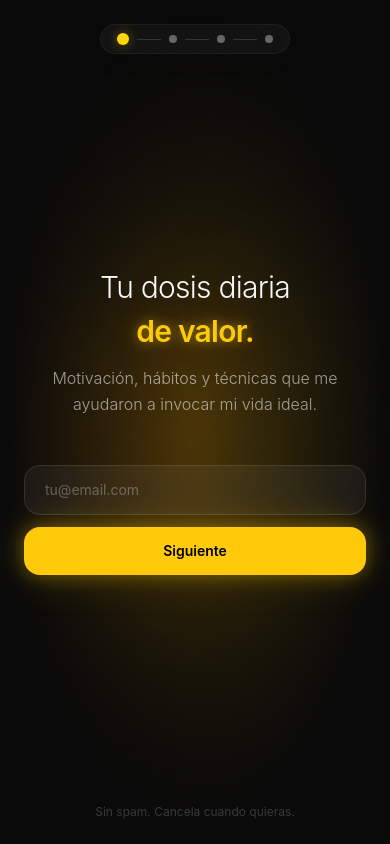
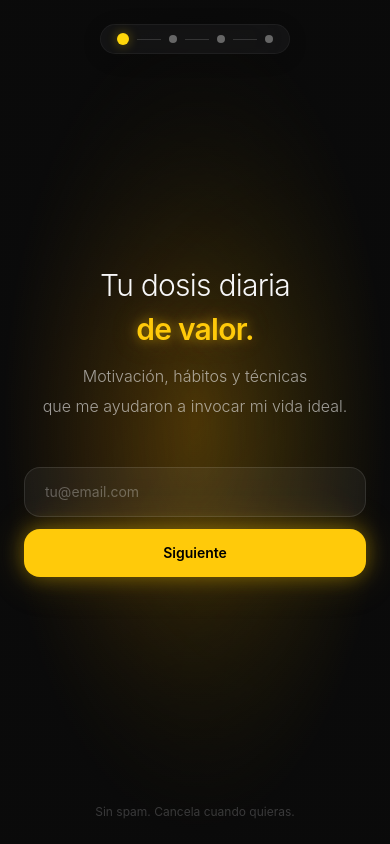
Before and after one commit to mysticcbrand-hub/anxonewsletter, a React (Vite) app: page / in a window 390 px wide. Built offline with nearby package versions, Linux system fonts and the light colour scheme; the HTML template or start-up script is replaced by a standard one.

Commit message:
Dividir subtítulo en dos líneas para mejor visualización
- Primera línea: 'Motivación, hábitos y técnicas'
- Segunda línea: 'que me ayudaron a invocar mi vida ideal.'
- Mejora visual en desktop manteniendo responsive

```diff
--- a/src/components/MinimalNewsletter.tsx
+++ b/src/components/MinimalNewsletter.tsx
@@ -363,7 +363,8 @@ const MinimalNewsletter = ({ onStepChange }: MinimalNewsletterProps = {}) => {
               className="text-base sm:text-lg md:text-xl lg:text-2xl text-foreground/60 text-center mb-12 md:mb-16 lg:mb-20 font-light leading-relaxed opacity-0 px-4 md:px-6"
               style={{ animation: 'fadeInUp 1s cubic-bezier(0.4, 0, 0.2, 1) 0.8s forwards' }}
             >
-              Motivación, hábitos y técnicas que me ayudaron a invocar mi vida ideal.
+              Motivación, hábitos y técnicas
+              <span className="block mt-1 md:mt-2">que me ayudaron a invocar mi vida ideal.</span>
             </p>
           </>
         )}
```
